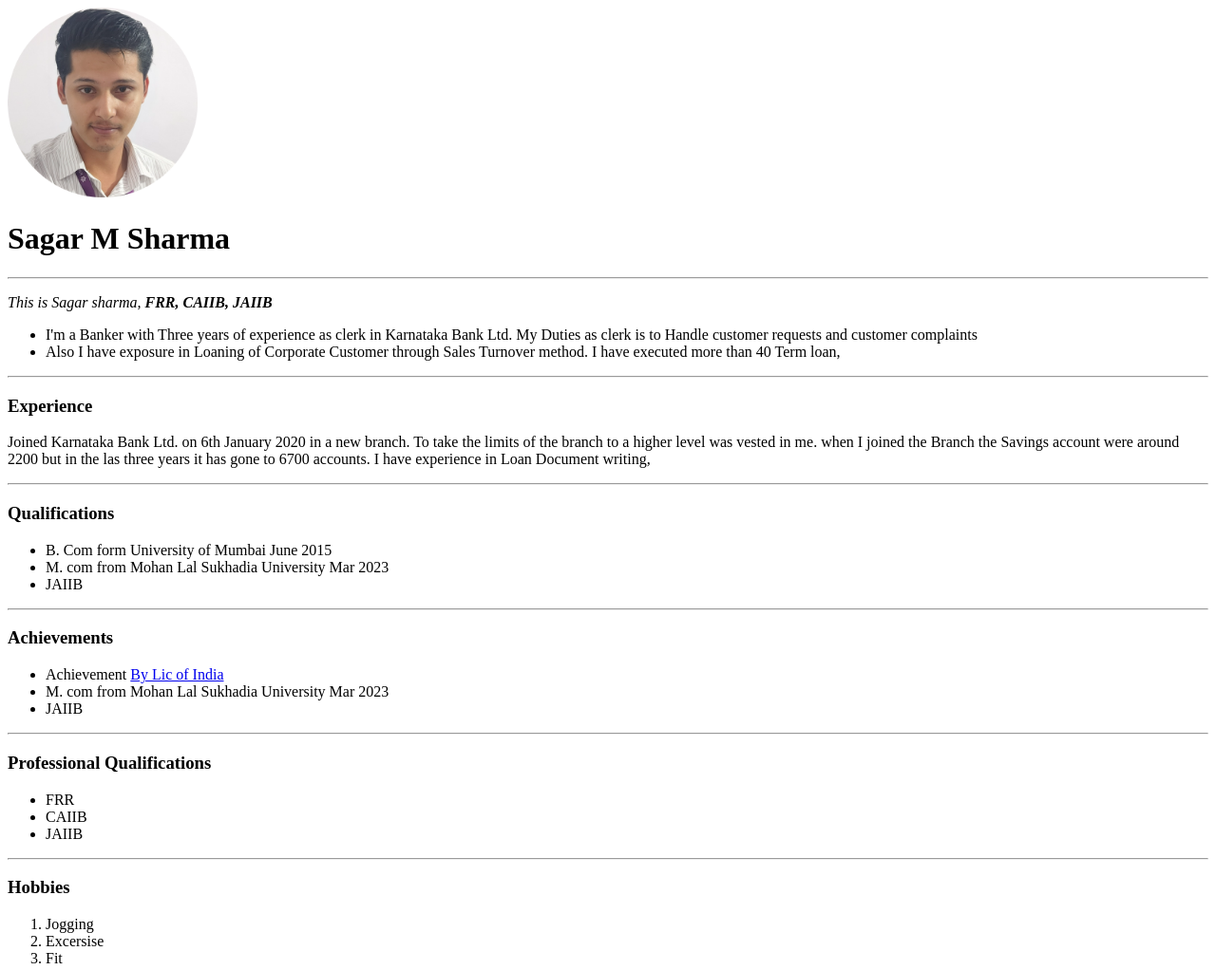
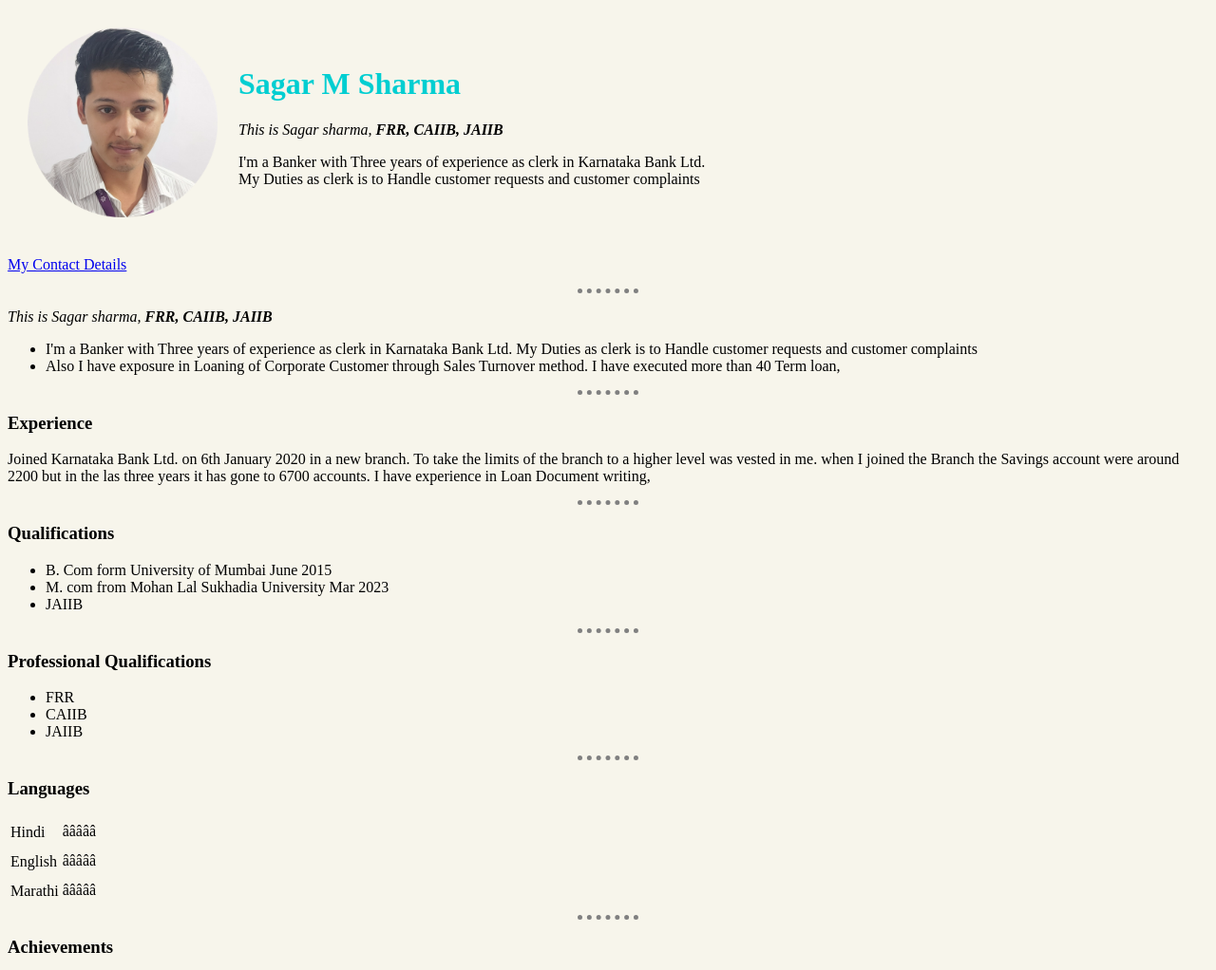
Before and after one commit to SagarsharmaUdr/Sagar_Sharma, a plain HTML site: page index.html in a window 1280 px wide. Shown: the top 1022 px of the page at 95% size. Drawn offline with Linux system fonts and the light colour scheme.

Commit message:
Update index.html

```diff
--- a/index.html
+++ b/index.html
@@ -4,11 +4,22 @@
 <head>
     <meta charset="'utf-8">
     <title>SagarCV</title>
-</head>
+    <link rel="stylesheet" href="css/style.css" </head>
 
 <body>
-    <img src="images\self.png" width="200 height=40">
-    <h1>Sagar M Sharma</h1>
+    <table cellspacing="20">
+        <tr>
+            <td><img src="images\self.png" width="200 height=40"></td>
+            <td>
+                <h1>Sagar M Sharma</h1>
+                <p><em>This is Sagar sharma,<strong> FRR, CAIIB, JAIIB</strong></em><br>
+                <p>I'm a Banker with Three years of experience as clerk in Karnataka Bank Ltd.<br> My Duties as clerk is
+                    to
+                    Handle
+                    customer requests and customer complaints</p>
+            </td>
+    </table>
+    <p><a href="mycontact.html">My Contact Details</a></p>
     <hr>
     <p><em>This is Sagar sharma,<strong> FRR, CAIIB, JAIIB</strong></em>
     <ul>
@@ -37,17 +48,35 @@
         <li>JAIIB</li>
     </ul>
     <hr>
+    <h3>Professional Qualifications</h3>
+    <ul>
+        <li>FRR</li>
+        <li>CAIIB</li>
+        <li>JAIIB</li>
+    </ul>
+    <hr>
+    <h3>Languages</h3>
+    <table>
+        <tr>
+            <td>Hindi</td>
+            <td>⭐⭐⭐⭐⭐</td>
+        </tr>
+        <tr>
+            <td>English</td>
+            <td>⭐⭐⭐⭐⭐</td>
+        </tr>
+        <tr>
+            <td>Marathi</td>
+            <td>⭐⭐⭐⭐⭐</td>
+        </tr>
+    </table>
+
+
+    <hr>
     <h3> Achievements</h3>
     <ul>
         <li>Achievement <a href=myachivements.html> By Lic of India</a></li>
         <li>M. com from Mohan Lal Sukhadia University Mar 2023</li>
-        <li>JAIIB</li>
-    </ul>
-    <hr>
-    <h3>Professional Qualifications</h3>
-    <ul>
-        <li>FRR</li>
-        <li>CAIIB</li>
         <li>JAIIB</li>
     </ul>
     <hr>
```
